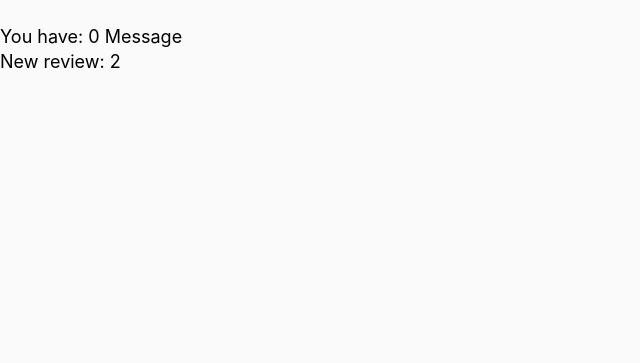
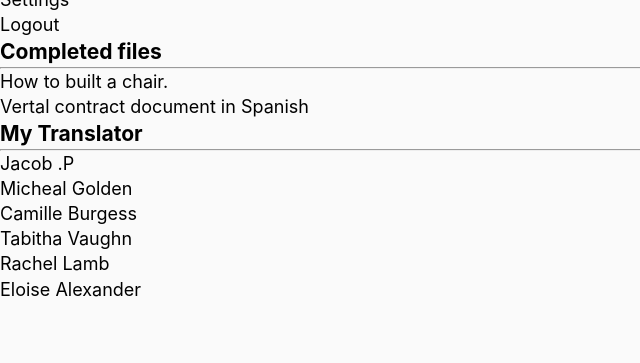
Before and after one commit to Yangtdy1/translator-website, a PHP site: page /user_account.php in a window 1280 px wide. Shown: the part 437-800 px from the top of the page, without its empty margins (0-640 px from the left). Run offline with PHP 8.4, Linux system fonts and the light colour scheme; the visitor is signed in with stand-in values (Sample User, id 1); a stand-in replaces the project's code that opens the database connection; some libraries are stand-ins or nearby versions.

Commit message:
Update user_account.php
Adding user profile section.

```diff
--- a/user_account.php
+++ b/user_account.php
@@ -20,14 +20,105 @@ if(!empty($_SESSION['C_LoggedIn']))
 </div>
 	<div class="content-container" >
 
-	<h2> Ex of page attribute. </br>
-	     Will have better layout, once done.</h2>
-	    <p> User: <?=$_SESSION['username']?> </br>
-		<img src="dao.jpg" alt="Profile picture"
-		height="250" width="250"></br>
-		You have: 0 Message</br>
-		New review: 2</p>
+	<div id="container-wrapper">
+		<div class="container1">
+			<div class="profile-img-box">
+				<img class="profile-img" src="avatar.png" alt="Profile picture" height="150" width="150">
+			</div>
+			<div class="profile-name">
+				<h2> <?= $_SESSION['username'] ?></h2>
+				<p>Translator<p>
+			</div>
+			<div class="profile-navbar">
+				<div class="profile-navlink">
+					<a href="#">Profile</a>
+				</div>
+				<div class="profile-navlink">
+					<a href="#">Messages</a>
+				</div>
+				<div class="profile-navlink">
+					<a href="#">My translator</a>
+				</div>
+				<div class="profile-navlink">
+					<a href="#">Files</a>
+				</div>
+				<div class="profile-navlink">
+					<a href="#">Calendar</a>
+				</div>
+				<div class="profile-navlink">
+					<a href="#">Settings</a>
+				</div>
+				<div class="profile-navlink">
+					<a href="signout.php">Logout</a>
+				</div>
 
+			</div>
+
+		</div>
+		<div class="container2">
+			<div class="content-box">
+				<form method="POST" action="<?= htmlentities($_SERVER['PHP_SELF'], ENT_QUOTES) ?>">
+					<div class="checkbox-header-box">
+
+						<h3>Completed files</h3>
+
+
+					</div>
+					<hr>
+					<div class="content-display-box">
+
+						<ul class="checkbox">
+								<li class="task-list">How to built a chair.</li>
+								<li class="task-list">Vertal contract document in Spanish</li>
+							</ul>
+					</div>
+				</form>
+
+			</div>
+			<div class="content-box">
+				<div class="content-header-box">
+					<h3>My Translator<h3>
+						<hr>
+				</div>
+				<div class="content-display-box">
+					<ul class="content-display-ul">
+						<li class="content-display-list">
+							<a href="#"> Jacob .P</a>
+						</li>
+						<li class="content-display-list">
+							<a href="#"> Micheal Golden</a>
+						</li>
+						<li class="content-display-list">
+							<a href="#"> Camille Burgess</a>
+						</li>
+						<li class="content-display-list">
+							<a href="#"> Tabitha Vaughn</a>
+						</li>
+						<li class="content-display-list">
+							<a href="#"> Rachel Lamb</a>
+						</li>
+						<li class="content-display-list">
+							<a href="#"> Eloise Alexander</a>
+						</li>
+					</ul>
+
+				</div>
+
+			</div>
+			<div class="content-box">
+				<div class="content-header-box">
+
+				</div>
+				<div class="content-display-box">
+
+
+				</div>
+
+			</div>
+
+
+		</div>
+	</div>
 
 		<?php
   }
```
